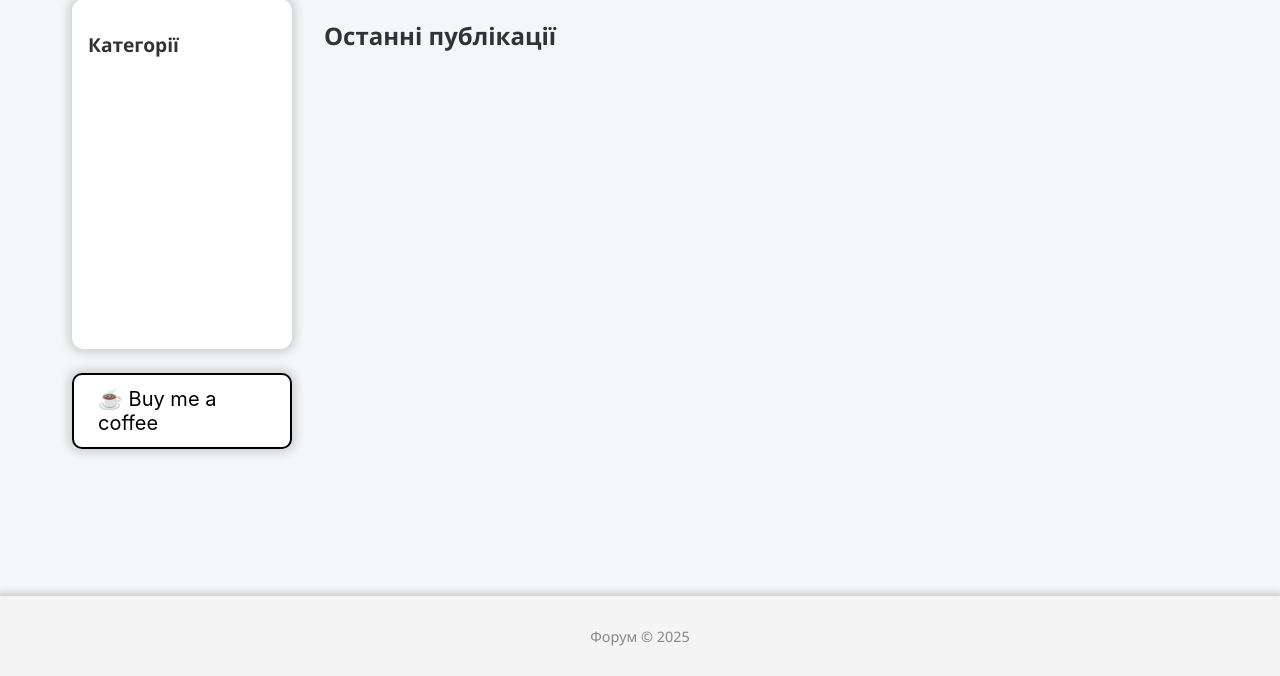
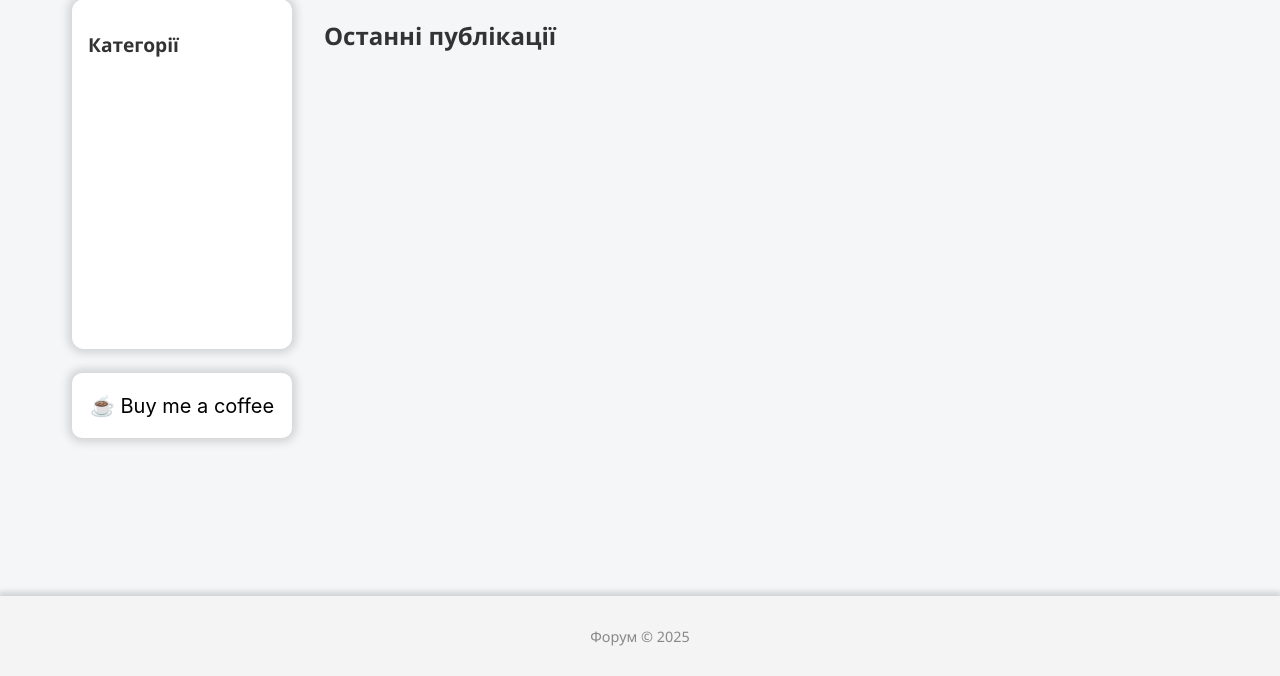
Before and after one commit to BrootBin/Forum, a Django app: page / in a window 1280 px wide. Shown: the part 124-800 px from the top of the page. Run offline with Django 5.2, Linux system fonts and the light colour scheme; data that the repository does not hold is empty.

Commit message:
Фікс стилів

```diff
--- a/forum/static/css/style.css
+++ b/forum/static/css/style.css
@@ -131,13 +131,15 @@ nav a:hover {
 }
 .donatebar a{
 	display:inline-block;
-	padding: 12px 24px;
+	width: 220px;
+	height: 65px;
+	align-content: center;
+	text-align: center;
 	background-color: #ffffff;
 	color: #000;
    font-family: 'Inter', sans-serif;
 	font-size: 20px;
 	text-decoration: none;
-   border: 2px solid #000;
 	border-radius: 10px;
    box-shadow: 0 0 10px 4px rgba(0, 0, 0, 0.15);
 }
```
